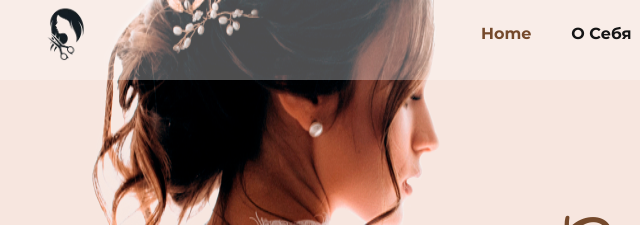
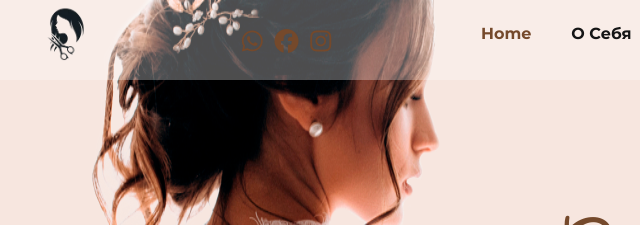
Before and after one commit to FearlessJeny/Hair, a plain HTML site: page index.html in a window 1280 px wide. Shown: the top 225 px of the page, 0-640 px from the left. Drawn offline with Linux system fonts and the light colour scheme.

Commit message:
Update index.html

```diff
--- a/index.html
+++ b/index.html
@@ -31,6 +31,11 @@
         <div class="navbar">
             <div class="logo">
                 <img src="img/transparent-Photoroom-Photoroom (2).png" alt="">
+            </div>
+             <div class="footer-data-social">
+                <a href=""><i class="fab fa-whatsapp"></i></a>
+                <a href=""><i class="fab fa-facebook"></i></a>
+                <a href=""><i class="fab fa-instagram"></i></a>
             </div>
             <nav class="nav-menu" id="nav-menu">
                 <ul class="nav-list">
```
